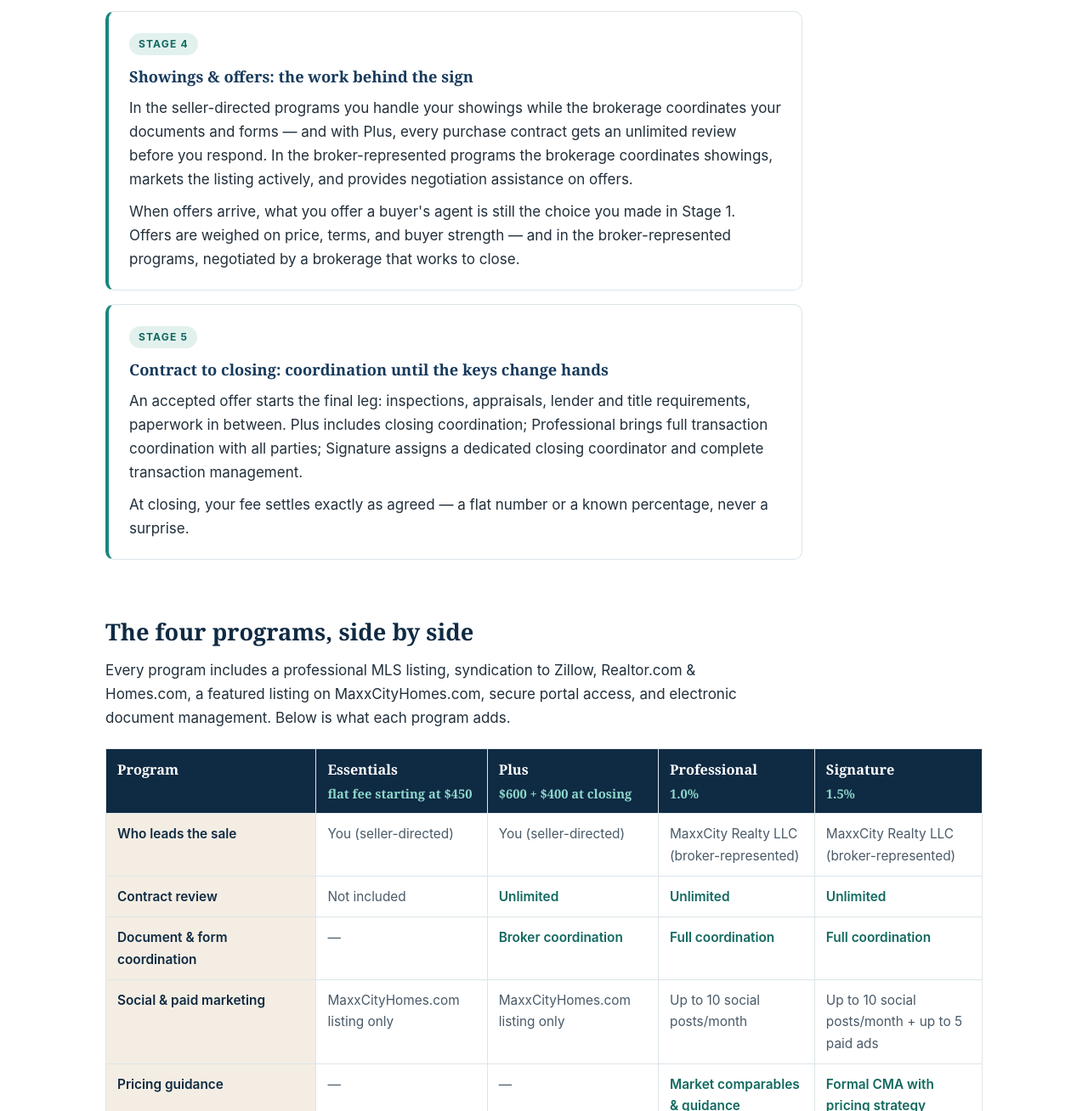
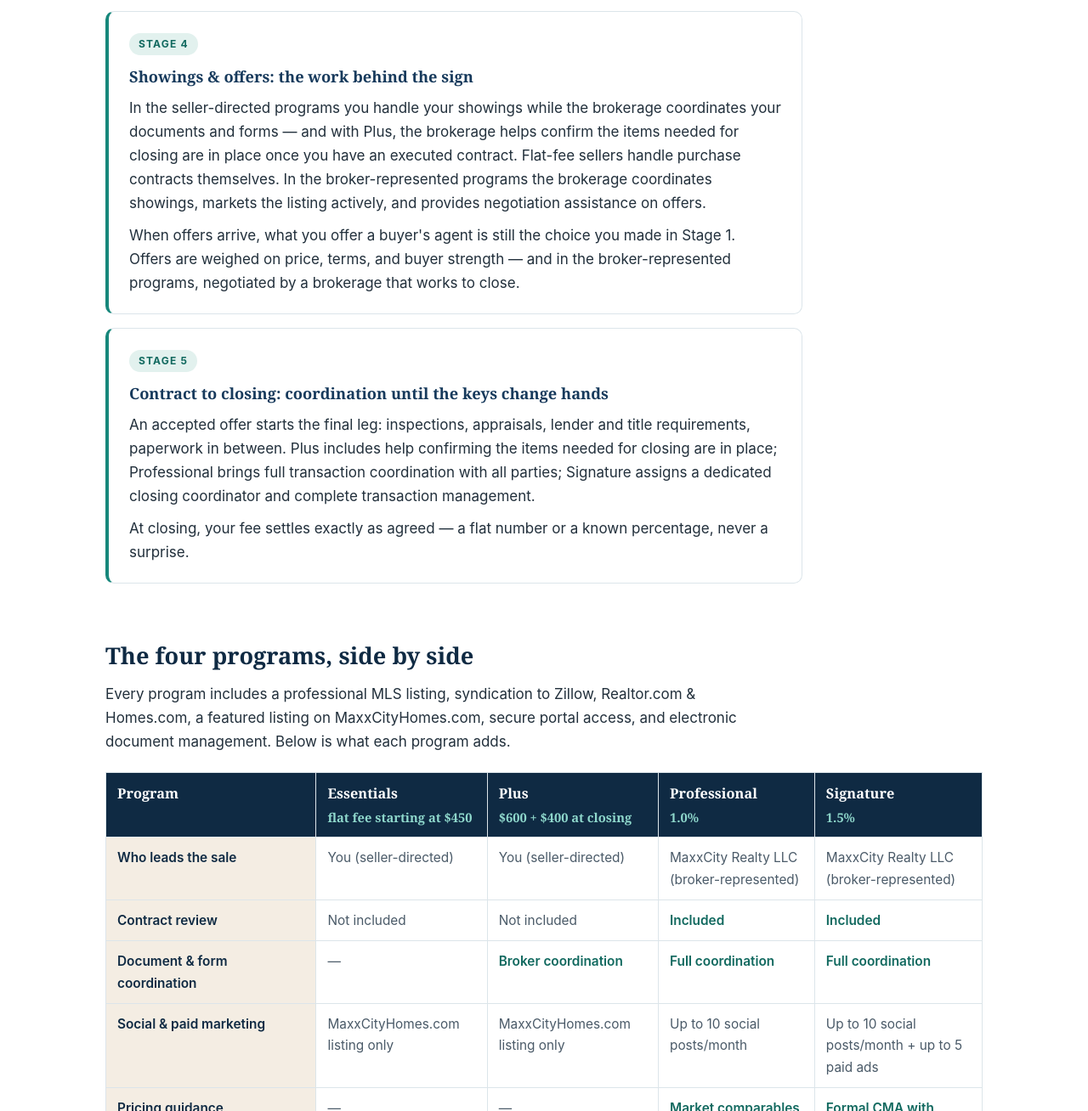
Before and after one commit to Mattnick1flirtorbit/maxxlisting, a plain HTML site: page how-it-works.html in a window 1280 px wide. Shown: the part 1309-2617 px from the top of the page at 85% size. Drawn offline with Linux system fonts and the light colour scheme.

Commit message:
Remove Plus contract review; align closing wording (Nov 26)

```diff
--- a/how-it-works.html
+++ b/how-it-works.html
@@ -63,14 +63,14 @@
       <div class="stage-block">
         <span class="step">Stage 4</span>
         <h3>Showings &amp; offers: the work behind the sign</h3>
-        <p>In the seller-directed programs you handle your showings while the brokerage coordinates your documents and forms — and with Plus, every purchase contract gets an unlimited review before you respond. In the broker-represented programs the brokerage coordinates showings, markets the listing actively, and provides negotiation assistance on offers.</p>
+        <p>In the seller-directed programs you handle your showings while the brokerage coordinates your documents and forms — and with Plus, the brokerage helps confirm the items needed for closing are in place once you have an executed contract. Flat-fee sellers handle purchase contracts themselves. In the broker-represented programs the brokerage coordinates showings, markets the listing actively, and provides negotiation assistance on offers.</p>
         <p>When offers arrive, what you offer a buyer's agent is still the choice you made in Stage 1. Offers are weighed on price, terms, and buyer strength — and in the broker-represented programs, negotiated by a brokerage that works to close.</p>
       </div>
 
       <div class="stage-block">
         <span class="step">Stage 5</span>
         <h3>Contract to closing: coordination until the keys change hands</h3>
-        <p>An accepted offer starts the final leg: inspections, appraisals, lender and title requirements, paperwork in between. Plus includes closing coordination; Professional brings full transaction coordination with all parties; Signature assigns a dedicated closing coordinator and complete transaction management.</p>
+        <p>An accepted offer starts the final leg: inspections, appraisals, lender and title requirements, paperwork in between. Plus includes help confirming the items needed for closing are in place; Professional brings full transaction coordination with all parties; Signature assigns a dedicated closing coordinator and complete transaction management.</p>
         <p>At closing, your fee settles exactly as agreed — a flat number or a known percentage, never a surprise.</p>
       </div>
 
@@ -102,9 +102,9 @@
           <tr>
             <th>Contract review</th>
             <td>Not included</td>
-            <td class="yes">Unlimited</td>
-            <td class="yes">Unlimited</td>
-            <td class="yes">Unlimited</td>
+            <td>Not included</td>
+            <td class="yes">Included</td>
+            <td class="yes">Included</td>
           </tr>
           <tr>
             <th>Document &amp; form coordination</th>
```
